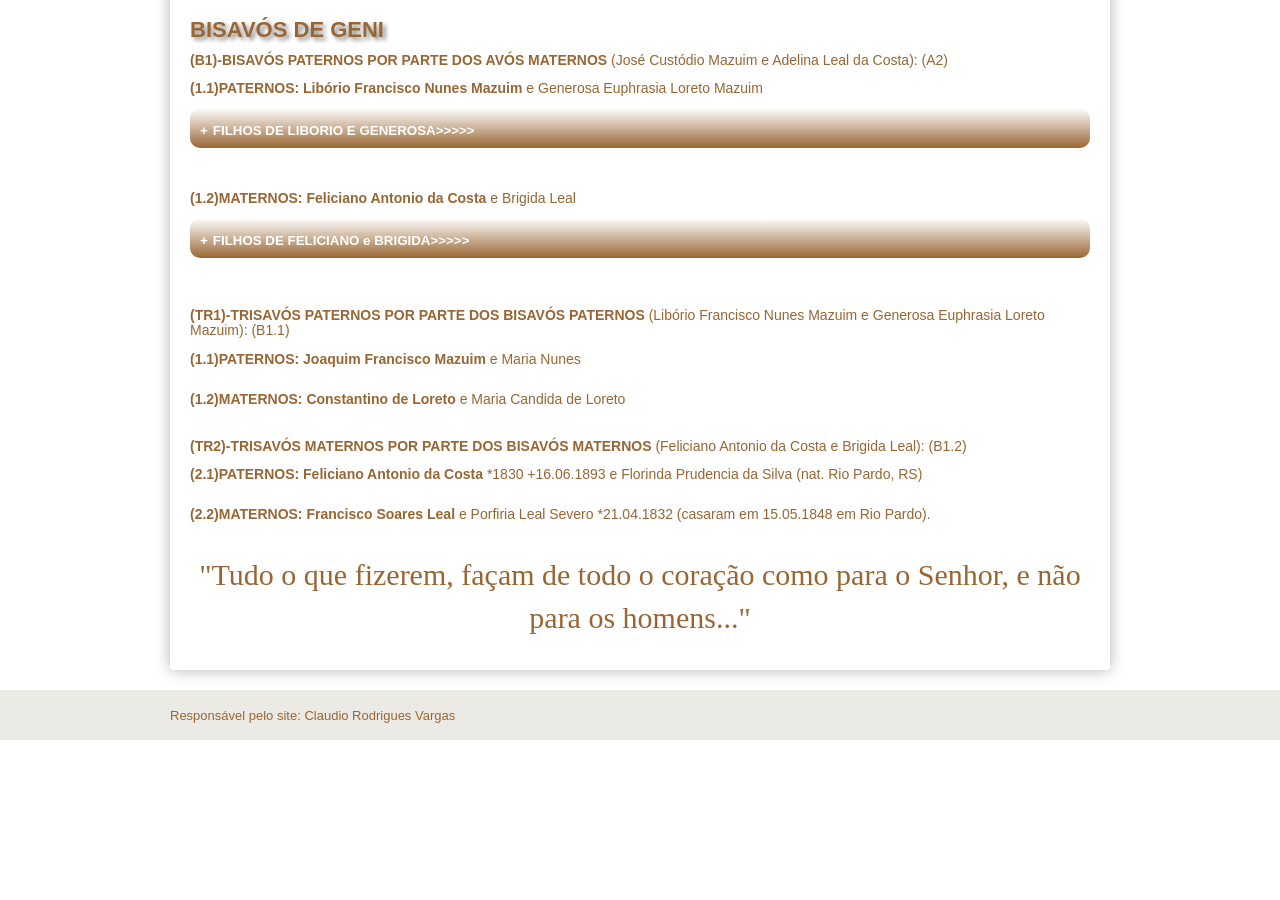
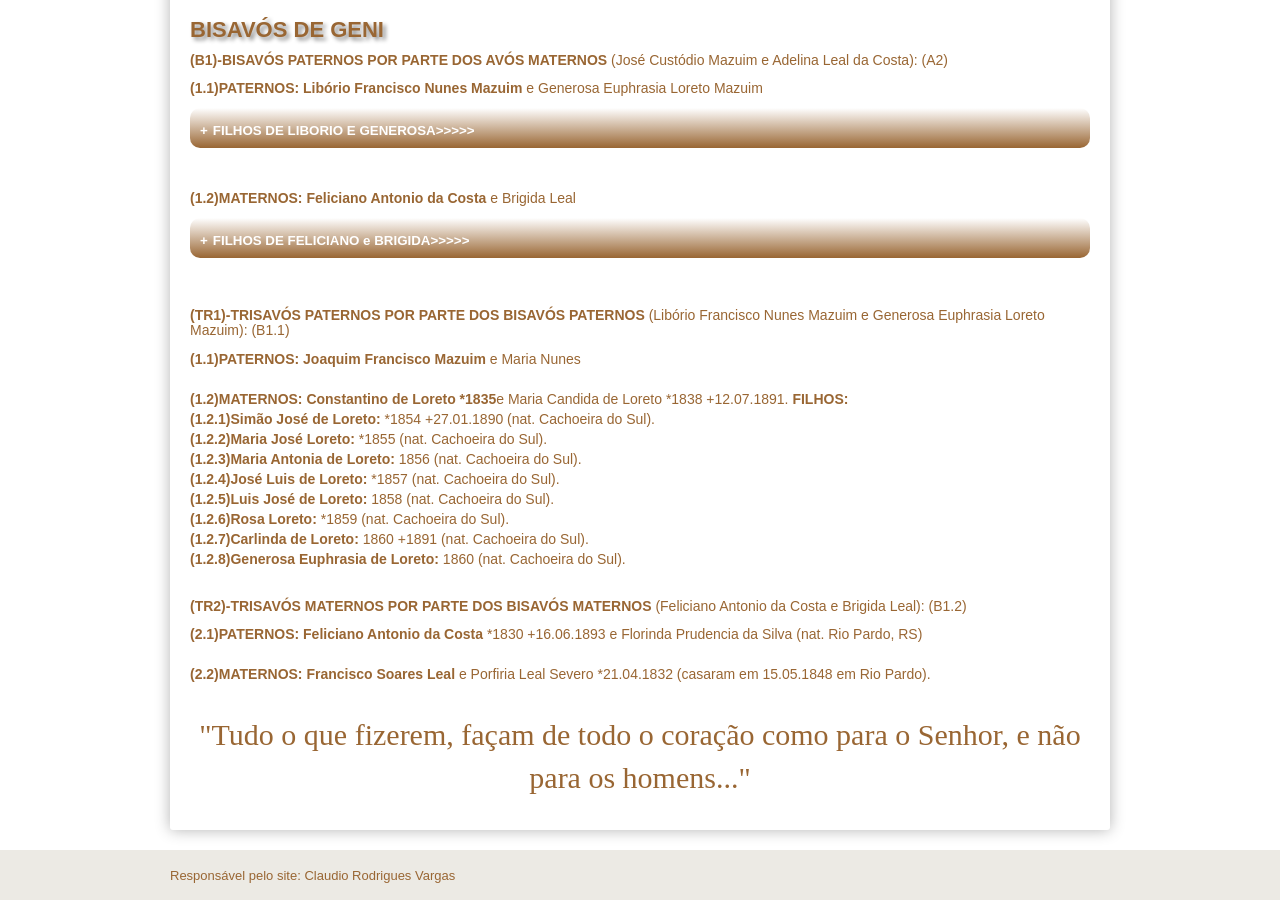
Before and after one commit to claudiovargas1955/claudiovargas1955.github.io, a Jekyll site: the page built from _pages/familia-mazuim.html, in a window 1280 px wide and 900 px high, scrolled down 1110 px. Built offline with Jekyll 4.4.1, drawn with Linux system fonts in a browser that asks for light colours; some web fonts are replaced; before the commit the page ends 1850 px from its top, so only the background shows below that.

Commit message:
Update familia-mazuim.html

```diff
--- a/_pages/familia-mazuim.html
+++ b/_pages/familia-mazuim.html
@@ -316,7 +316,15 @@ candida Severo, avós maternos: Cap. José Carvalho de Oliveira e Idalina Leal d
 (B1.1)</h5>
 <p><b>(1.1)PATERNOS: Joaquim Francisco Mazuim </b>e Maria Nunes <br><br>
 
- <b>(1.2)MATERNOS: Constantino de Loreto </b>e Maria Candida de Loreto <br><br>
+ <b>(1.2)MATERNOS: Constantino de Loreto *1835</b>e Maria Candida de Loreto *1838 +12.07.1891. <b>FILHOS: </b><br>
+      <b>(1.2.1)Simão José de Loreto: </b>*1854 +27.01.1890 (nat. Cachoeira do Sul).<br>
+      <b>(1.2.2)Maria José Loreto: </b>*1855 (nat. Cachoeira do Sul).<br>
+      <b>(1.2.3)Maria Antonia de Loreto: </b>1856 (nat. Cachoeira do Sul).<br>
+      <b>(1.2.4)José Luis de Loreto: </b>*1857 (nat. Cachoeira do Sul).<br>
+      <b>(1.2.5)Luis José de Loreto: </b>1858 (nat. Cachoeira do Sul).<br>
+      <b>(1.2.6)Rosa Loreto: </b>*1859 (nat. Cachoeira do Sul).<br>
+      <b>(1.2.7)Carlinda de Loreto: </b>1860 +1891 (nat. Cachoeira do Sul).<br>
+      <b>(1.2.8)Generosa Euphrasia de Loreto: </b>1860 (nat. Cachoeira do Sul).<br><br>
 
 <p><b><h5>(TR2)-TRISAVÓS MATERNOS POR PARTE DOS BISAVÓS MATERNOS </b>(Feliciano Antonio da Costa e Brigida Leal): (B1.2)</h5>
 <p><b>(2.1)PATERNOS: Feliciano Antonio da Costa </b>*1830 +16.06.1893 e Florinda Prudencia da Silva (nat. Rio Pardo, RS)<br><br>
```
